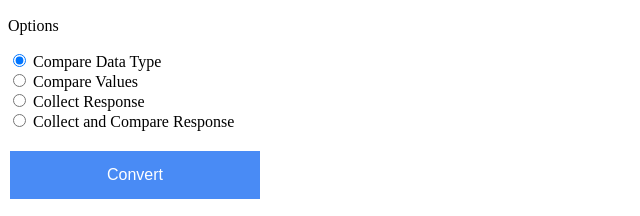
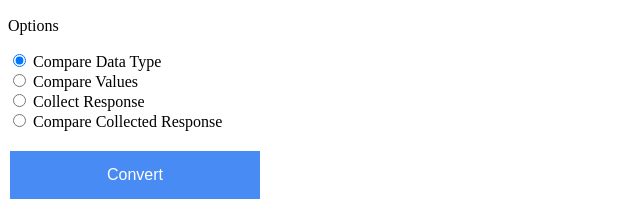
Before and after one commit to n-efendy/json-to-cucumber, a website: page json-to-cucumber.html in a window 1280 px wide. Shown: the part 659-875 px from the top of the page, 0-640 px from the left. Drawn offline with Linux system fonts and the light colour scheme.

Commit message:
Change Option Name

```diff
--- a/json-to-cucumber.html
+++ b/json-to-cucumber.html
@@ -17,7 +17,7 @@
       <input id="type" type="radio" name="matcher" value="type" checked="checked"> Compare Data Type<br>
       <input id="value" type="radio" name="matcher" value="value"> Compare Values<br>
       <input id="collect" type="radio" name="matcher" value="collect"> Collect Response<br>
-      <input id="compare" type="radio" name="matcher" value="compare"> Collect and Compare Response<br>
+      <input id="compare" type="radio" name="matcher" value="compare"> Compare Collected Response<br>
     </form>
     <p/>
     <button onclick="jsonToCucumber()">Convert</button>
```
